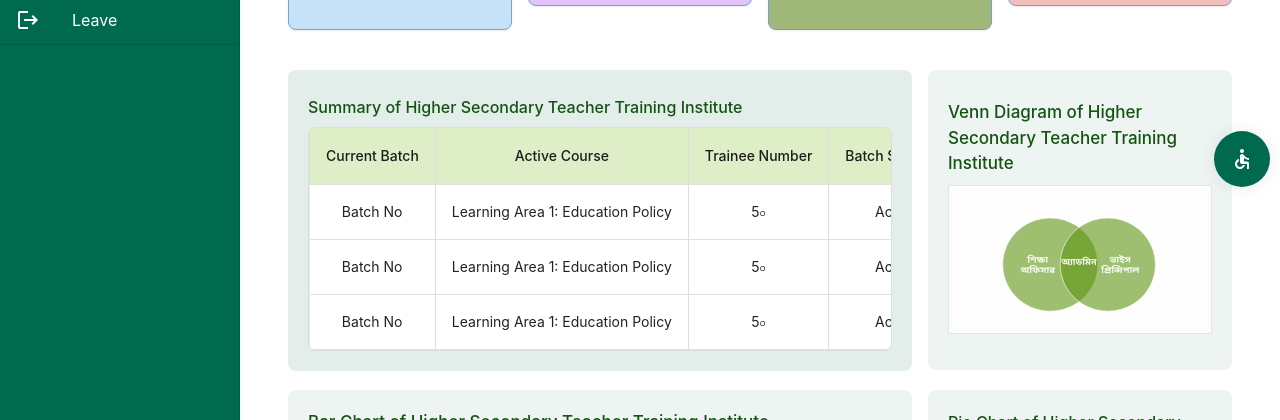
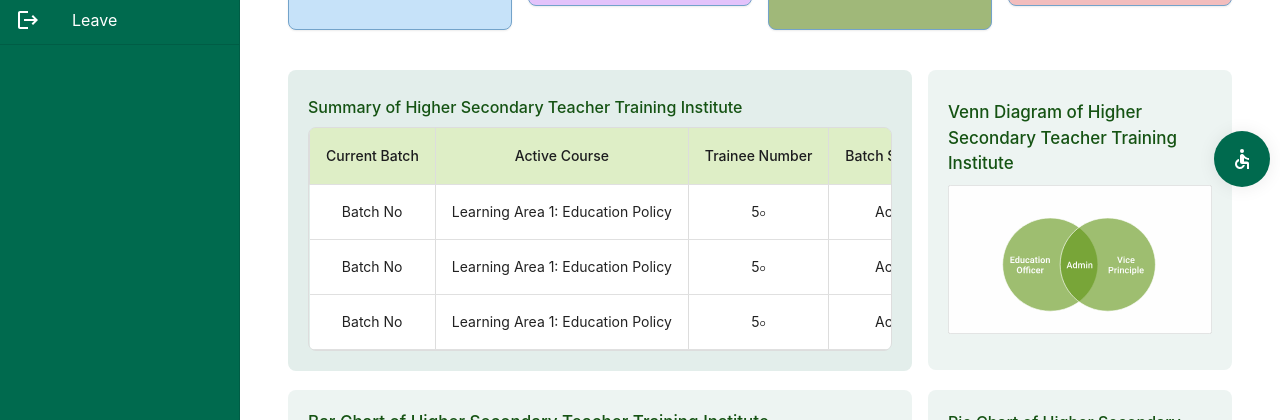
Before and after one commit to affan-habib/admin-panel, a React (Create React App) app: page /dashboard in a window 1280 px wide. Both pictures are taken after a click on the picture 1084 px from the left and 29 px from the top of the page. Shown: the part 224-644 px from the top of the page. Built offline with nearby package versions, Linux system fonts and the light colour scheme.

Commit message:
Added image switch with language switch

```diff
--- a/src/core/dashboard/Dashboard.tsx
+++ b/src/core/dashboard/Dashboard.tsx
@@ -1,73 +1,3 @@
-// import React from 'react';
-// import { Box, Container, Grid } from '@mui/material';
-// import TopCards from 'views/dashboard/TopCards';
-// import InstituteList from 'views/dashboard/InstituteList';
-// import StackChart from 'views/dashboard/StackChart';
-// import PieChartDesign from 'views/dashboard/PieChartDesign';
-// import VennDiagram from 'views/dashboard/VennDiagram';
-
-// const Dashboard: React.FC = () => {
-//   return (
-//     <Container maxWidth="xl">
-//       <TopCards />
-//       <Grid container spacing={2}>
-//         <Grid item xs={12} md={8}>
-//           <InstituteList />
-//         </Grid>
-//         <Grid item xs={12} md={4} marginLeft={-3.5}>
-//           <VennDiagram />
-//         </Grid>
-//       </Grid>
-//       <Grid container>
-//         <Grid item xs={12} md={8} lg={8}>
-//           <StackChart />
-//         </Grid>
-//         <Grid item xs={12} md={4} lg={4} marginLeft={-2.2}>
-//           <PieChartDesign />
-//         </Grid>
-//       </Grid>
-//     </Container>
-//   );
-// };
-
-// export default Dashboard;
-
-
-// import React from 'react';
-// import { Box, Container, Grid } from '@mui/material';
-// import TopCards from 'views/dashboard/TopCards';
-// import InstituteList from 'views/dashboard/InstituteList';
-// import StackChart from 'views/dashboard/StackChart';
-// import PieChartDesign from 'views/dashboard/PieChartDesign';
-// import VennDiagram from 'views/dashboard/VennDiagram';
-
-// const Dashboard: React.FC = () => {
-//   return (
-//     <Container maxWidth="xl">
-//       <TopCards />
-//       <Grid container spacing={2}>
-//         <Grid item xs={12} md={8} lg={8}>
-//           <InstituteList />
-//         </Grid>
-//         <Grid item xs={12} md={4} lg={4}>
-//           <VennDiagram />
-//         </Grid>
-//       </Grid>
-//       <Grid container spacing={2} sx={{marginTop:'3px'}}>
-//         <Grid item xs={12} md={8} lg={8}>
-//           <StackChart />
-//         </Grid>
-//         <Grid item xs={12} md={4} lg={4}>
-//           <PieChartDesign />
-//         </Grid>
-//       </Grid>
-//     </Container>
-//   );
-// };
-
-// export default Dashboard;
-
-
 import React from 'react';
 import { Box, Container, Grid } from '@mui/material';
 import TopCards from 'views/dashboard/TopCards';
@@ -76,29 +6,33 @@ import StackChart from 'views/dashboard/StackChart';
 import PieChartDesign from 'views/dashboard/PieChartDesign';
 import VennDiagram from 'views/dashboard/VennDiagram';
 import { useTranslation } from 'react-i18next';
+import VennEnglish from 'views/dashboard/VennEnglish';
 const Dashboard: React.FC = () => {
 
   const { t } = useTranslation();
+  const languagestate = localStorage.getItem('language')
+  console.log(languagestate)
   return (
     <Container maxWidth="xl">
-      <p style={{fontSize:'14px',fontWeight:'500', marginBottom:'8px' ,color:'rgba(244, 42, 65, 1)'}}>{t('adminPanel')}</p>
+      <p style={{ fontSize: '14px', fontWeight: '500', marginBottom: '8px', color: 'rgba(244, 42, 65, 1)' }}>{t('adminPanel')}</p>
       <TopCards />
       <Grid container spacing={2}>
         <Grid item xs={12} md={8} lg={8}>
           <InstituteList />
         </Grid>
         <Grid item xs={12} md={4} lg={4}>
-          <VennDiagram />
+          {languagestate == 'bn' && <VennDiagram />}
+          {languagestate == 'en' && <VennEnglish />}
         </Grid>
       </Grid>
       <Grid container spacing={2} sx={{ marginTop: '3px' }}>
-  <Grid item xs={12} md={8} lg={8} sx={{  }}>
-    <StackChart />
-  </Grid>
-  <Grid item xs={12} md={4} lg={4} sx={{  }}>
-    <PieChartDesign  />
-  </Grid>
-</Grid>
+        <Grid item xs={12} md={8} lg={8} sx={{}}>
+          <StackChart />
+        </Grid>
+        <Grid item xs={12} md={4} lg={4} sx={{}}>
+          <PieChartDesign />
+        </Grid>
+      </Grid>
 
 
     </Container>
--- /dev/null
+++ b/src/views/dashboard/VennEnglish.tsx
@@ -0,0 +1,53 @@
+import React from 'react';
+import Box from '@mui/material/Box';
+import vennEng from '../../assets/vennEng.svg';
+import { Grid, Typography, useTheme } from '@mui/material';
+import { useTranslation } from 'react-i18next';
+
+const VennEnglish
+ = () => {
+  const { t } = useTranslation();
+  const theme = useTheme();
+  return (
+    <Grid
+
+      sx={{
+        backgroundColor: 'rgba(237, 244, 242, 1)',
+        borderRadius: '8px',
+
+        display: 'flex',
+        flexDirection: 'column',
+        justifyContent: 'center',
+        alignItems: 'center',
+        padding: "20px",
+        height:300,
+        marginTop: '10px',
+        [theme.breakpoints.up('md')]: {
+          marginTop: '40px',
+        },
+      }}
+    >
+      <Grid sx={{paddingBottom:"8px"}}>
+        <Typography style={{ color: 'rgba(21, 83, 19, 1)',fontSize:'17px',fontWeight:'500'}}>{t('venDiagram')}</Typography>
+      </Grid>
+      <Grid
+        sx={{
+          backgroundColor: 'rgba(237, 244, 242, 1)'
+        }}
+      >
+        <img
+          src={vennEng}
+          alt=""
+          style={{
+            maxWidth: '100%', // Set maximum width relative to its container
+            height:'auto'
+
+          }}
+        />
+      </Grid>
+    </Grid>
+  );
+};
+
+export default VennEnglish
+;
```
Also changed, not shown: src/assets/vennEng.svg (added).
